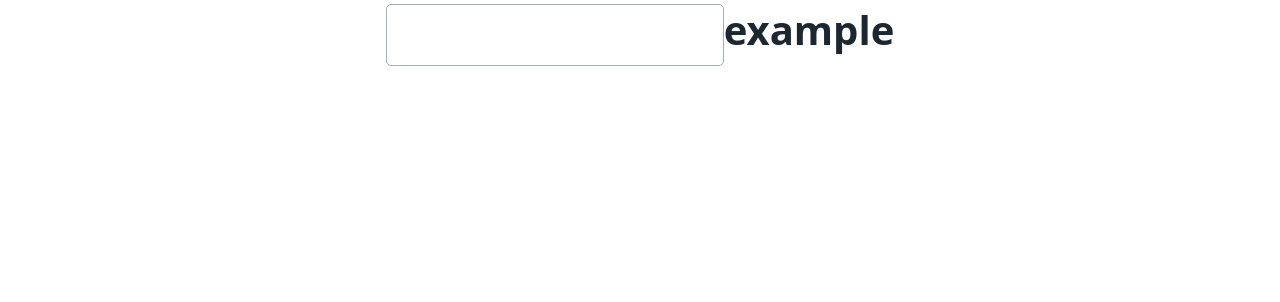
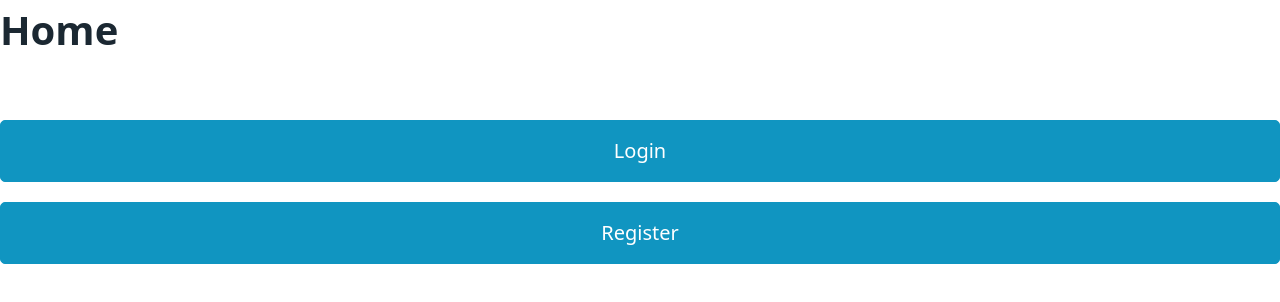
Before and after one commit to Bijan-K/NextJS-PicoCss-LoginForm, a Next.js app: page / in a window 1280 px wide. Shown: the top 302 px of the page. Built offline with nearby package versions, Linux system fonts and the light colour scheme.

Commit message:
setting up the basics

```diff
--- /dev/null
+++ b/components/Layout.js
@@ -0,0 +1,22 @@
+import Head from 'next/head';
+
+export default function Layout({ title, keywords, description, children }) {
+  return (
+    <div className="h-screen">
+      <Head>
+        <title>{title}</title>
+        <meta name="keywords" content={keywords} />
+        <meta name="keywords" content={description} />
+        <link href="/favicon.ico" rel="icon" />
+      </Head>
+
+      <main className="w-full h-full">{children}</main>
+    </div>
+  );
+}
+
+Layout.defaultProps = {
+  title: 'Title',
+  keywords: 'markdown,preview,coding',
+  description: 'markdown preview client',
+};
--- /dev/null
+++ b/pages/Login/index.js
@@ -0,0 +1,3 @@
+export default function Login() {
+  return <div>Login</div>;
+}
--- /dev/null
+++ b/pages/Signup/index.js
@@ -0,0 +1,3 @@
+export default function SignUp() {
+  return <div>SignUp</div>;
+}
--- /dev/null
+++ b/pages/account/index.js
@@ -0,0 +1,3 @@
+export default function Account() {
+  return <div>Account</div>;
+}
--- a/pages/index.js
+++ b/pages/index.js
@@ -1,22 +1,19 @@
-import Head from 'next/head';
-
+import Layout from '@/components/Layout';
+import Link from 'next/link';
 export default function Home() {
   return (
-    <>
-      <Head>
-        <title>Authentication</title>
-        <meta name="description" content="Generated by create next app" />
-        <meta name="viewport" content="width=device-width, initial-scale=1" />
-        <link rel="icon" href="/favicon.ico" />
-      </Head>
-      <div className="container">
-        <div>
-          <form>
-            <input type="text" />
-          </form>
-        </div>
-        <h1>example</h1>
+    <Layout>
+      <div>
+        <h1>Home</h1>
+
+        <Link href="/Login">
+          <button>Login</button>
+        </Link>
+
+        <Link href="/Signup">
+          <button>Register</button>
+        </Link>
       </div>
-    </>
+    </Layout>
   );
 }
```
